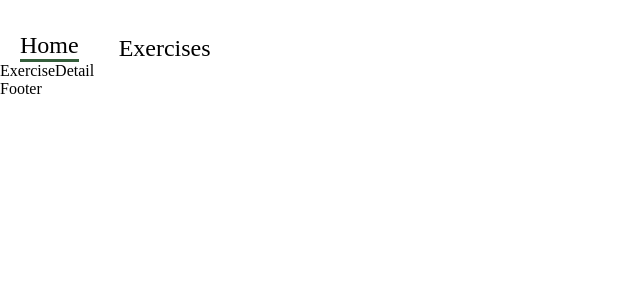
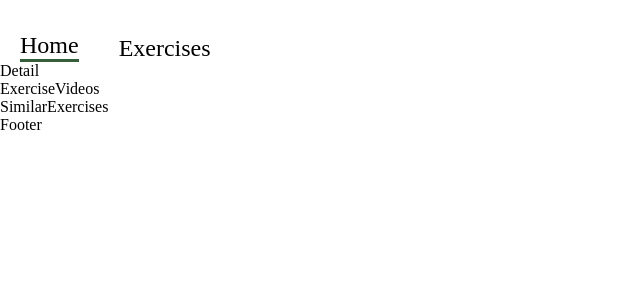
Before and after one commit to JTMasta/SpartX, a React (Create React App) app: page /exercise/1 in a window 1280 px wide. Shown: the top 300 px of the page, without its empty margins (0-640 px from the left). Built offline with nearby package versions, Linux system fonts and the light colour scheme.

Commit message:
Adding components to Exercise detail page

```diff
--- /dev/null
+++ b/src/components/Detail.js
@@ -0,0 +1,9 @@
+import React from 'react'
+
+const Detail = () => {
+  return (
+    <div>Detail</div>
+  )
+}
+
+export default Detail
--- /dev/null
+++ b/src/components/ExerciseVideos.js
@@ -0,0 +1,9 @@
+import React from 'react'
+
+const ExerciseVideos = () => {
+  return (
+    <div>ExerciseVideos</div>
+  )
+}
+
+export default ExerciseVideos
--- /dev/null
+++ b/src/components/SimilarExercises.js
@@ -0,0 +1,9 @@
+import React from 'react'
+
+const SimilarExercises = () => {
+  return (
+    <div>SimilarExercises</div>
+  )
+}
+
+export default SimilarExercises
--- a/src/pages/ExerciseDetail.js
+++ b/src/pages/ExerciseDetail.js
@@ -1,8 +1,18 @@
-import React from 'react'
+import React, { useEffect, useState } from 'react'
+import { useParams } from 'react-router-dom'
+import { Box } from '@mui/material'
+import { exerciseOptions, fetchData } from '../utils/fetchData'
+import Detail from '../components/Detail'
+import ExerciseVideos from '../components/ExerciseVideos'
+import SimilarExercises from '../components/SimilarExercises'
 
 const ExerciseDetail = () => {
   return (
-    <div>ExerciseDetail</div>
+    <Box>
+      <Detail />
+      <ExerciseVideos />
+      <SimilarExercises />
+    </Box>
   )
 }
 
```
